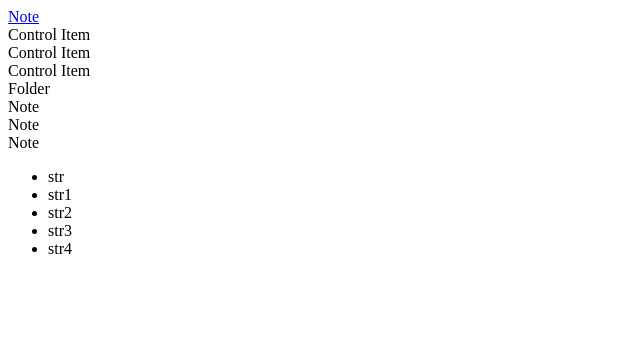
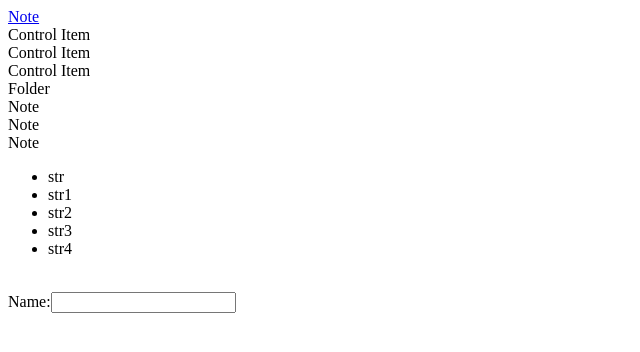
Before and after one commit to tony-blackie/note-manager, a React app: page / in a window 1280 px wide. Shown: the top 352 px of the page, without its empty margins (0-640 px from the left). Built offline with nearby package versions, Linux system fonts and the light colour scheme.

Commit message:
Add controlled input to the app. If input is empty hide the element

```diff
--- a/src/components/AppComponent.jsx
+++ b/src/components/AppComponent.jsx
@@ -9,6 +9,7 @@ import NotePanel from './NotePanel.jsx';
 export default class App extends Component {
     constructor(props) {
         super(props);
+
         this.state = {
             objects: [
                 {
@@ -31,16 +32,22 @@ export default class App extends Component {
                     id: 4,
                     name: 'str4'
                 }
-            ]
+            ],
+            name: null
         };
+
         this.listItems = this.state.objects.map((object) => {
             return (
                 <li key={object.id.toString()}>{object.name}</li>
             );
         });
+
+        this.handleChange = this.handleChange.bind(this);
     }
 
-
+    handleChange(event) {
+        this.setState({name: event.target.value})
+    }
 
     render() {
         return (
@@ -50,6 +57,15 @@ export default class App extends Component {
                 <FolderTree />
                 <NotePanel />
                 <ul>{this.listItems}</ul>
+                <br/>
+                <label>Name:</label>
+                <input type="text" value={this.state.name} onChange={this.handleChange} />
+                {
+                    this.state.name
+                    ? <div>Hey, {this.state.name}!</div>
+                    : null
+                }
+
             </div>
         );
     }
```
